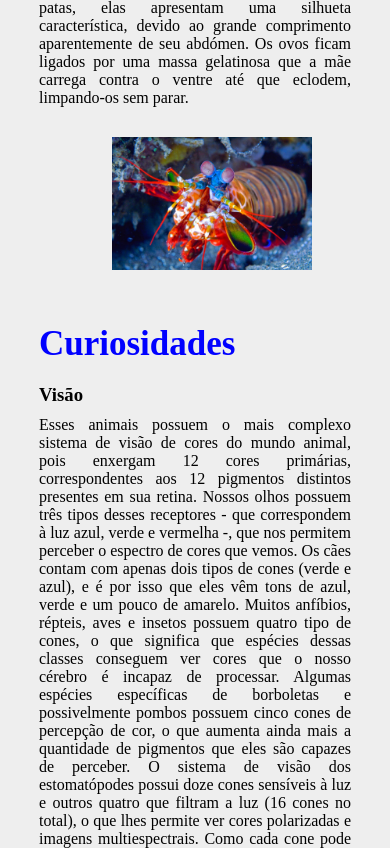
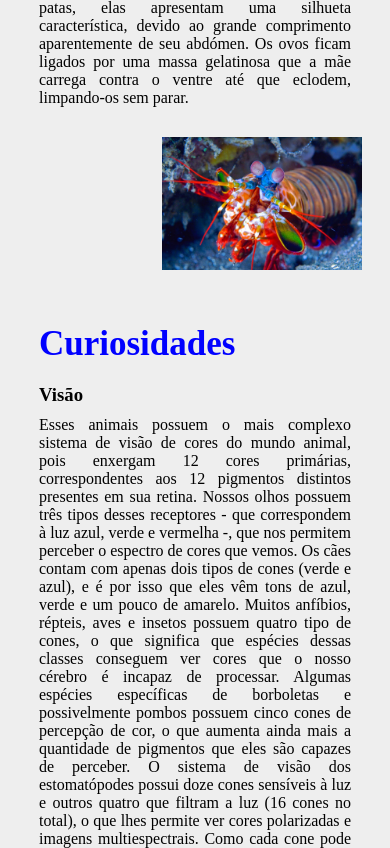
Before and after one commit to dedojs/stomatopoda, a plain HTML site: page index.html in a window 390 px wide. Shown: the part 860-1708 px from the top of the page. Drawn offline with Linux system fonts and the light colour scheme.

Commit message:
centralizando elementos

```diff
--- a/style.css
+++ b/style.css
@@ -327,7 +327,7 @@ footer ul li{
     .desc_foto img{
         width: 200px;
         position: relative;
-        left: -40px;
+        left: 10px;
 
 
 
```
